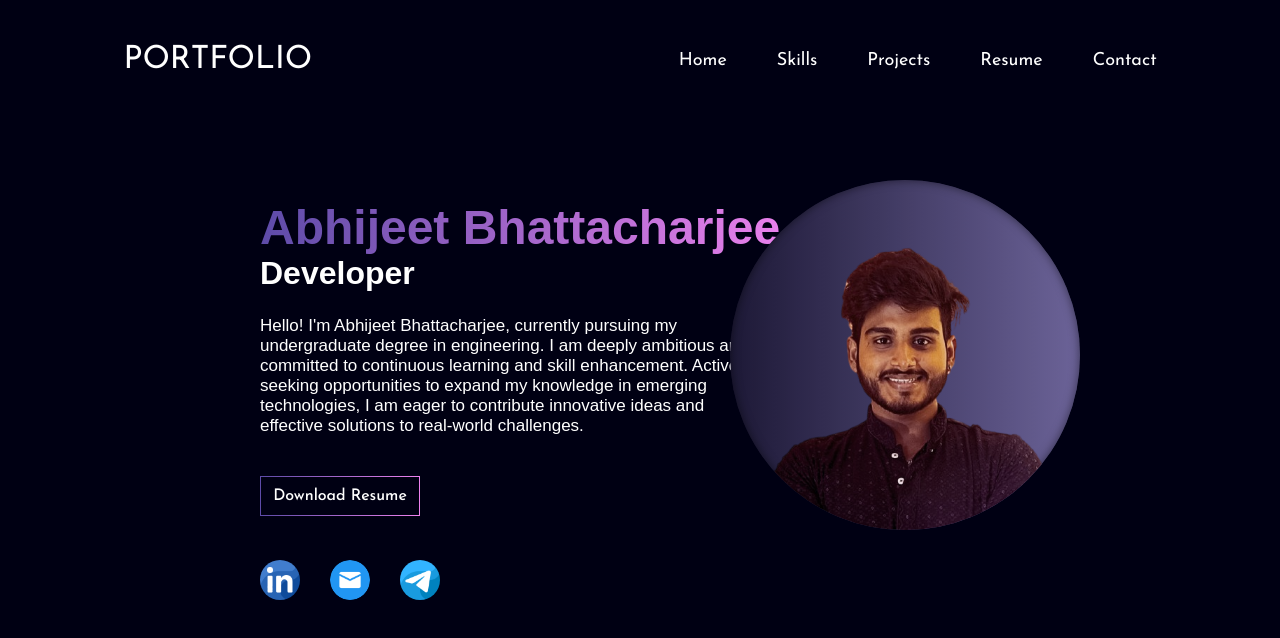
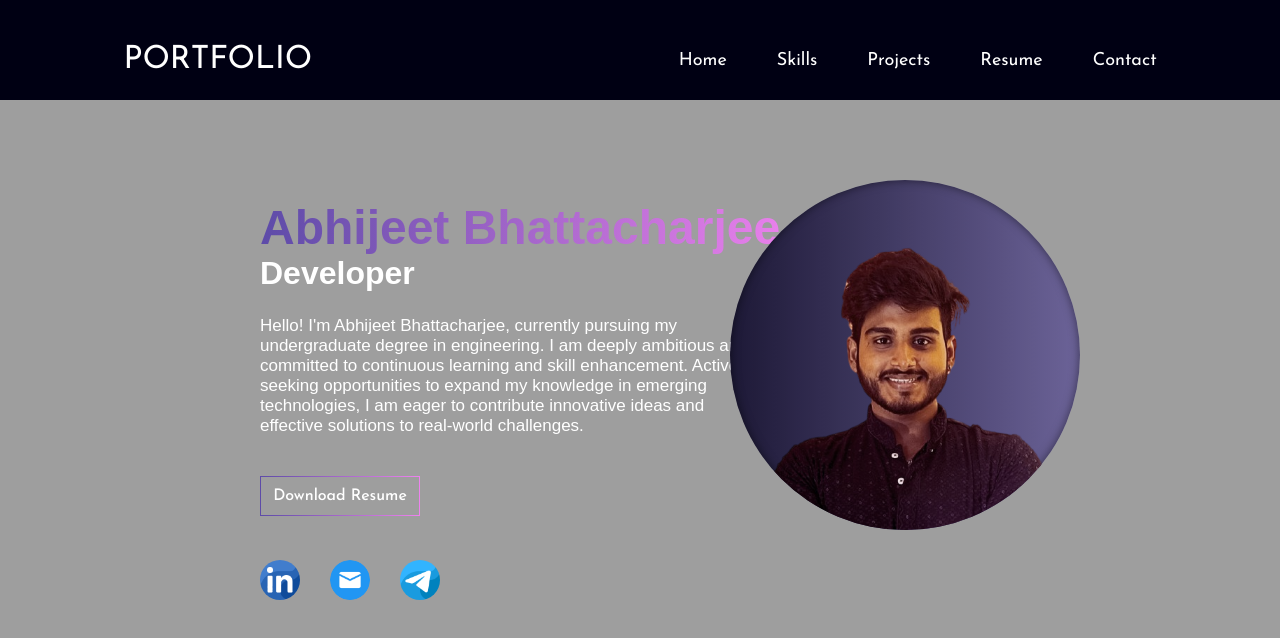
Before and after one commit to abhijeet-codes/oibsip_task2, a plain HTML site: page index.html in a window 1280 px wide. Drawn offline with Linux system fonts and the light colour scheme; the site is published under a folder, as on GitHub Pages, so addresses that start at the root find nothing.

Commit message:
Update style.css

```diff
--- a/style.css
+++ b/style.css
@@ -67,7 +67,7 @@ main {
 }
 
 .hero {
-  background: url("/Images/bgmain.jpg") no-repeat;
+  background: url("./Images/bgmain.jpg") no-repeat;
   background-size: 100%;
   background-position: center;
   height: 100%;
```
